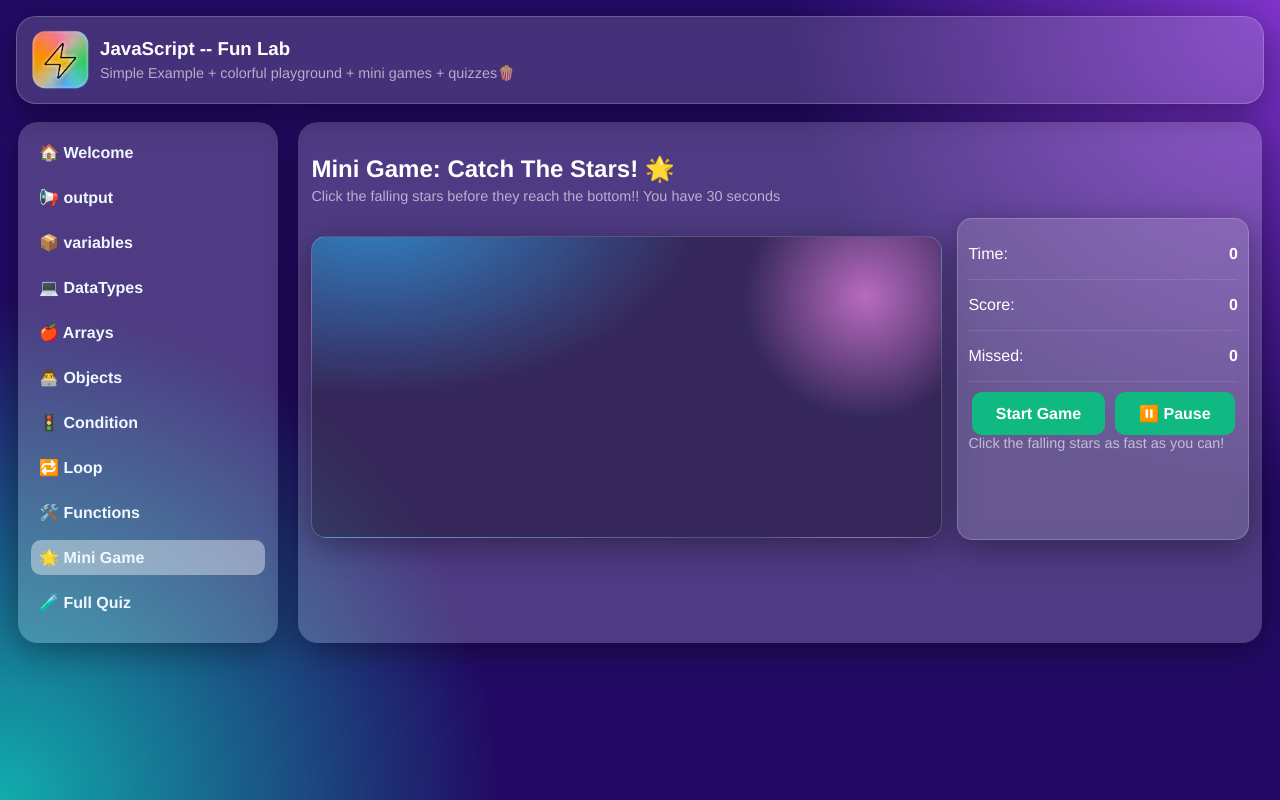
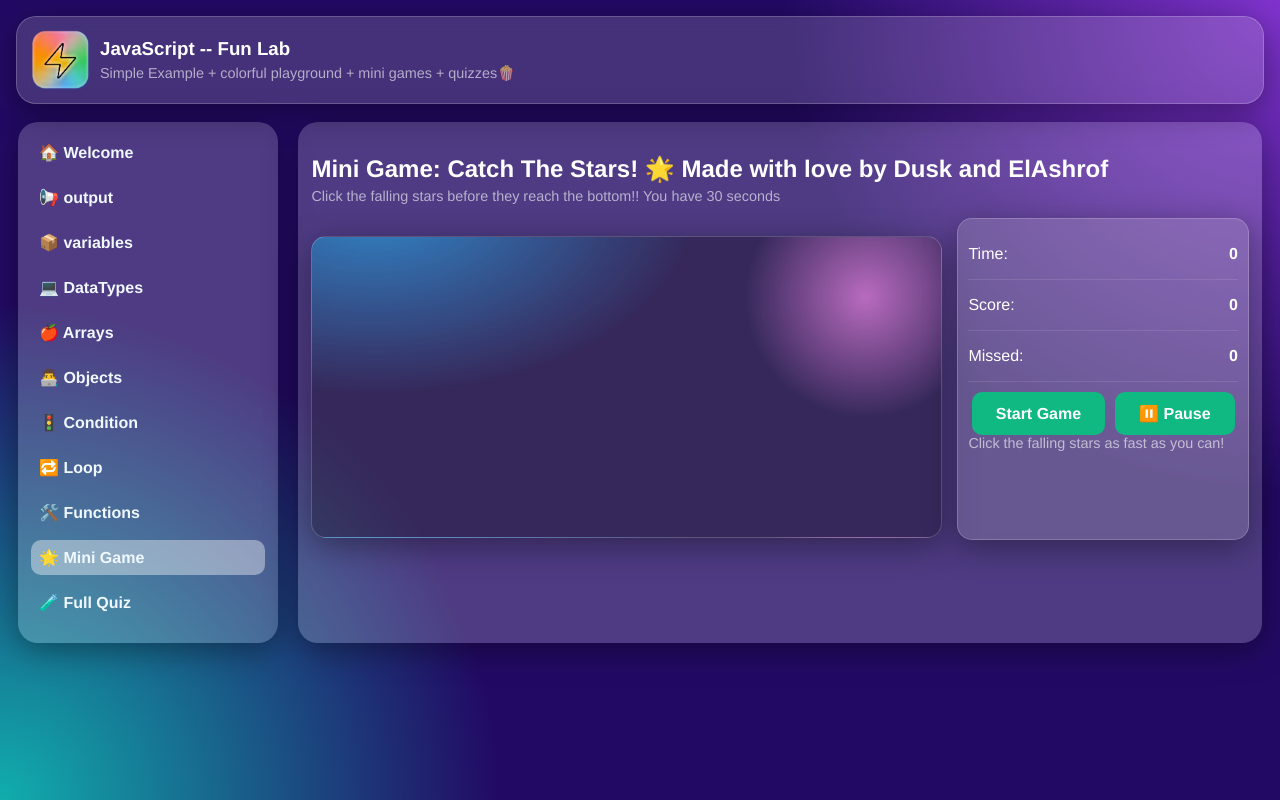
Before and after one commit to DUSK-hub/WebStarGame, a plain HTML site: page index.html in a window 1280 px wide. Drawn offline with Linux system fonts and the light colour scheme.

Commit message:
Modify mini game text and add credits
Updated the mini game description and added credits.

```diff
--- a/index.html
+++ b/index.html
@@ -33,7 +33,7 @@
 
             <div class="MiniGame">
                 <div class="MiniGame-Text">
-                    <h2>Mini Game: Catch The Stars! 🌟</h2>
+                    <h2>Mini Game: Catch The Stars! 🌟 Made with love by Dusk and ElAshrof</h2>
                      <p id="p1">Click the falling stars before they reach the bottom!! You have 30 seconds</p>
                 </div>
                 <div class="GameArea">
@@ -71,4 +71,5 @@
         </div>
     </div>
 </body>
+
 </html>
```
